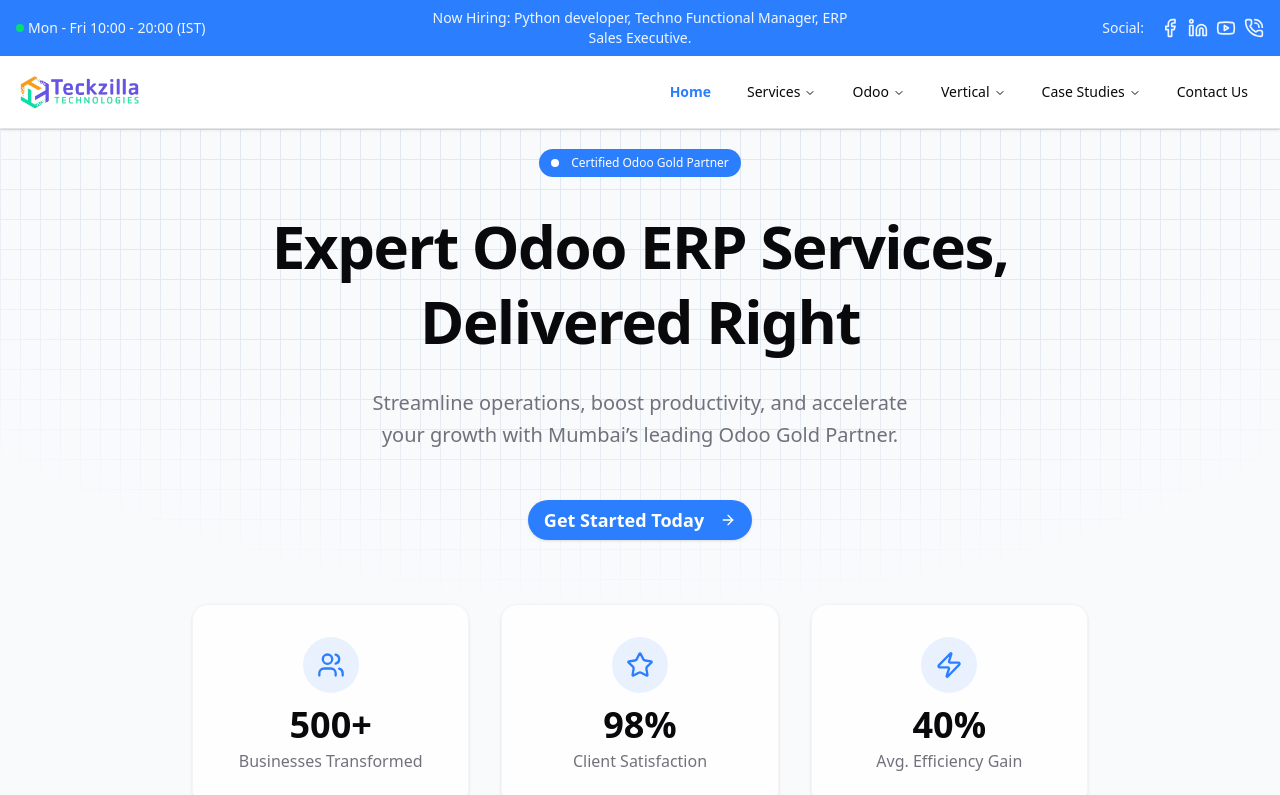
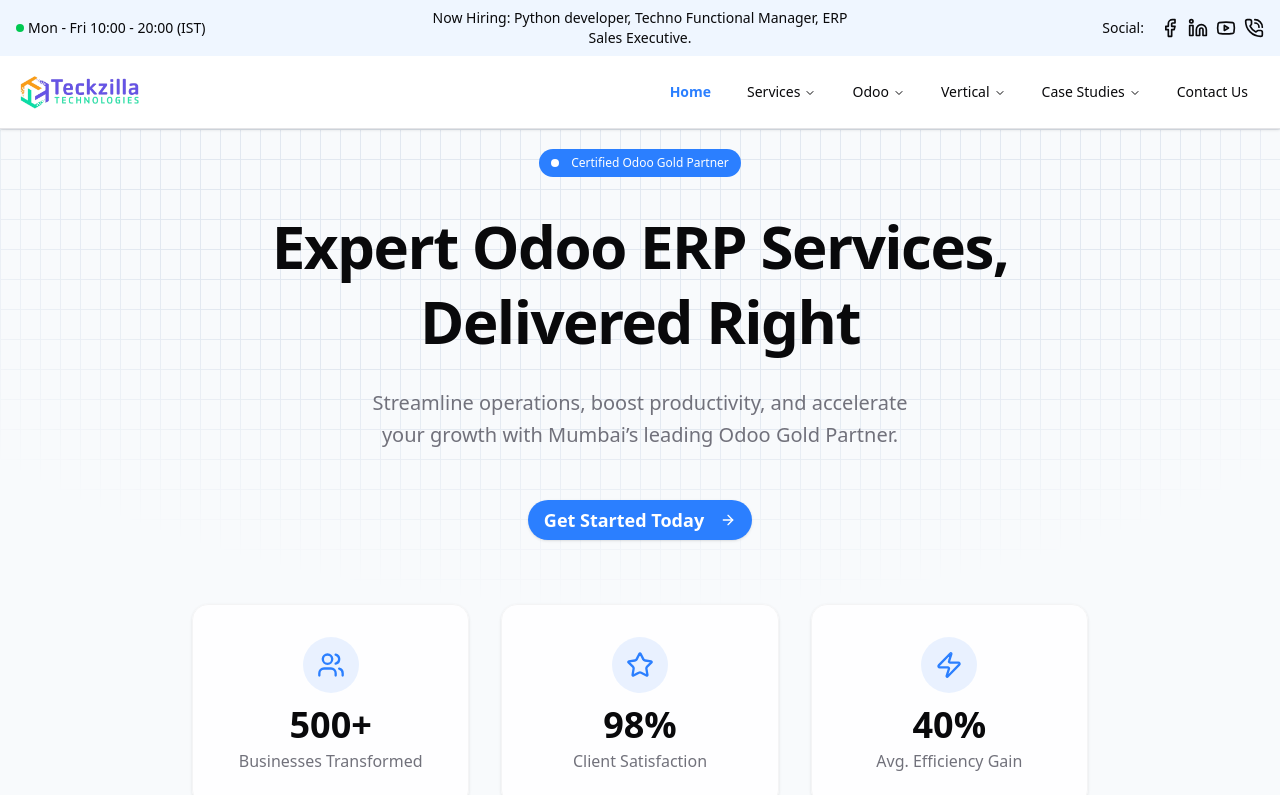
Before and after one commit to TeacherOp/tekzilla, a Next.js app: page / in a window 1280 px wide. Shown: the top 795 px of the page. Built offline with nearby package versions, Linux system fonts and the light colour scheme.

Commit message:
Improve accessibility and update semantics in Header and Footer components

```diff
--- a/src/components/Footer.tsx
+++ b/src/components/Footer.tsx
@@ -35,9 +35,9 @@
             </p>
 
             <div className="mb-8">
-              <h5 className="font-semibold text-foreground mb-4">
+              <h4 className="font-semibold text-foreground mb-4">
                 INDIA LOCATION
-              </h5>
+              </h4>
               <div className="space-y-2 text-sm text-muted-foreground">
                 <p>225, Neo Corporate Plaza, Malad West</p>
                 <p>Mumbai, Maharashtra 400064</p>
--- a/src/components/Header.tsx
+++ b/src/components/Header.tsx
@@ -88,11 +88,11 @@
   return (
     <header className="w-full bg-background shadow-sm border-b border-border sticky top-0 z-50">
       {/* Top Bar */}
-      <div className="bg-primary text-primary-foreground py-2 px-4">
+      <div className="bg-primary-foreground py-2 px-4">
         <div className="container mx-auto flex flex-col sm:flex-row items-center text-sm">
           <div className="flex w-full sm:w-1/3 justify-start items-center gap-4 text-center mb-2 sm:mb-0">
             <span className="flex items-center gap-1">
-              <span className="w-2 h-2 bg-green-400 rounded-full"></span>
+              <span className="w-2 h-2 bg-green-500 rounded-full"></span>
               Mon - Fri 10:00 - 20:00 (IST)
             </span>
           </div>
@@ -109,29 +109,49 @@
                 href="https://www.facebook.com/teckzillatechnologies#"
                 target="_blank"
                 rel="noopener noreferrer"
+                aria-label="Teckzilla on Facebook"
+                title="Facebook"
               >
-                <FacebookIcon className="w-5 h-5 transition-colors" />
+                <FacebookIcon
+                  className="w-5 h-5 transition-colors"
+                  aria-hidden="true"
+                />
               </a>
               <a
                 href="https://in.linkedin.com/company/teckzilla-erp-experts"
                 target="_blank"
                 rel="noopener noreferrer"
+                aria-label="Teckzilla on LinkedIn"
+                title="LinkedIn"
               >
-                <LinkedinIcon className="w-5 h-5 transition-colors" />
+                <LinkedinIcon
+                  className="w-5 h-5 transition-colors"
+                  aria-hidden="true"
+                />
               </a>
               <a
                 href="https://www.youtube.com/@teckzilla"
                 target="_blank"
                 rel="noopener noreferrer"
+                aria-label="Teckzilla on YouTube"
+                title="YouTube"
               >
-                <YoutubeIcon className="w-5 h-5 transition-colors" />
+                <YoutubeIcon
+                  className="w-5 h-5 transition-colors"
+                  aria-hidden="true"
+                />
               </a>
               <a
                 href="https://api.whatsapp.com/send?phone=918233083333&text=Hello"
                 target="_blank"
                 rel="noopener noreferrer"
+                aria-label="Contact Teckzilla on WhatsApp"
+                title="WhatsApp"
               >
-                <PhoneCallIcon className="w-5 h-5 transition-colors" />
+                <PhoneCallIcon
+                  className="w-5 h-5 transition-colors"
+                  aria-hidden="true"
+                />
               </a>
             </div>
           </div>
@@ -223,9 +243,10 @@
 
           {/* Mobile Menu Button */}
           <Button
-            size={"icon"}
+            size="icon"
             className="lg:hidden p-2"
             onClick={() => setIsMenuOpen(!isMenuOpen)}
+            aria-label={isMenuOpen ? "Close main menu" : "Open main menu"}
           >
             {isMenuOpen ? (
               <X className="w-6 h-6" />
```
